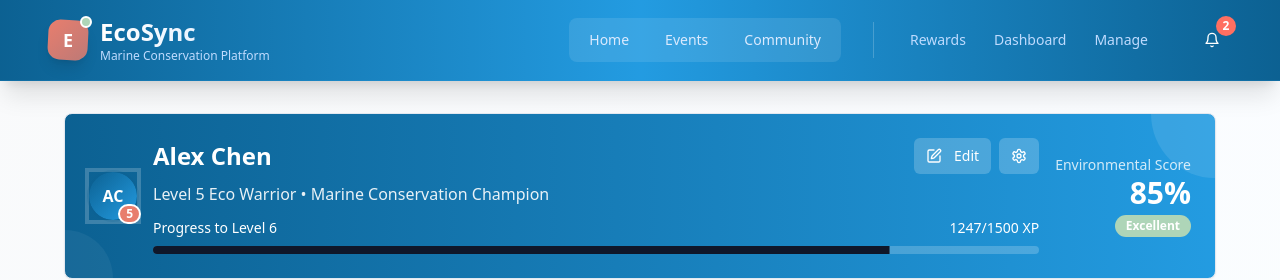
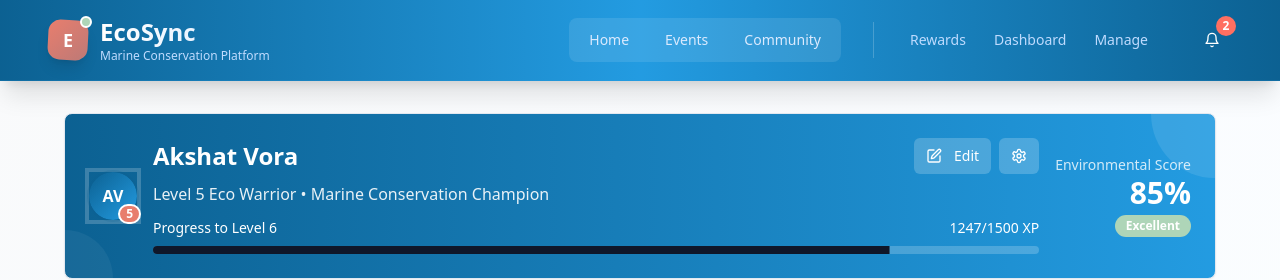
Before and after one commit to Akilucky-rogue/Eco-Sync, a React (Vite) app: page /profile in a window 1280 px wide. Shown: the top 280 px of the page. Built offline with nearby package versions, Linux system fonts and the light colour scheme.

Commit message:
Update user name
Update the user's name to Akshat Vora.

```diff
--- a/src/pages/Profile.tsx
+++ b/src/pages/Profile.tsx
@@ -15,7 +15,7 @@ const Profile = () => {
   const [showQuiz, setShowQuiz] = useState(false);
 
   const userStats = {
-    name: "Alex Chen",
+    name: "Akshat Vora",
     level: 5,
     points: 1247,
     nextLevelPoints: 1500,
```
